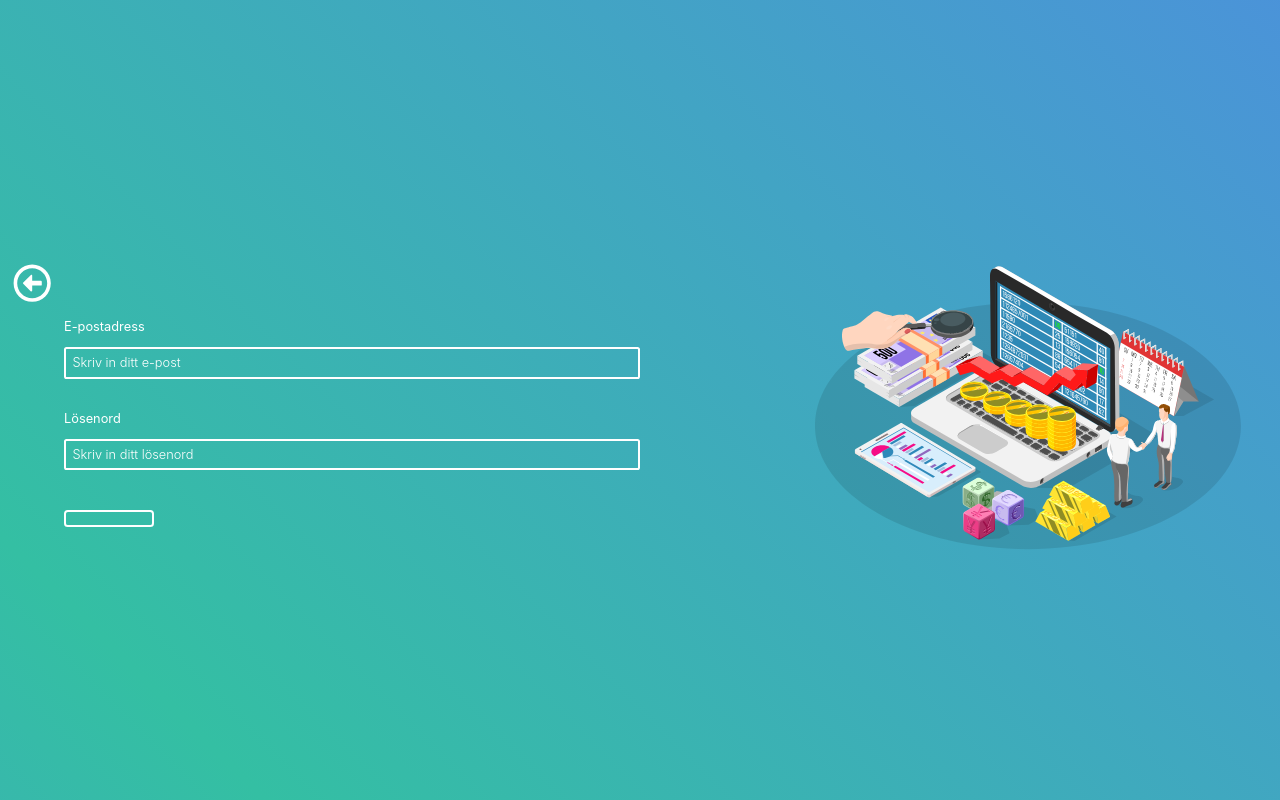
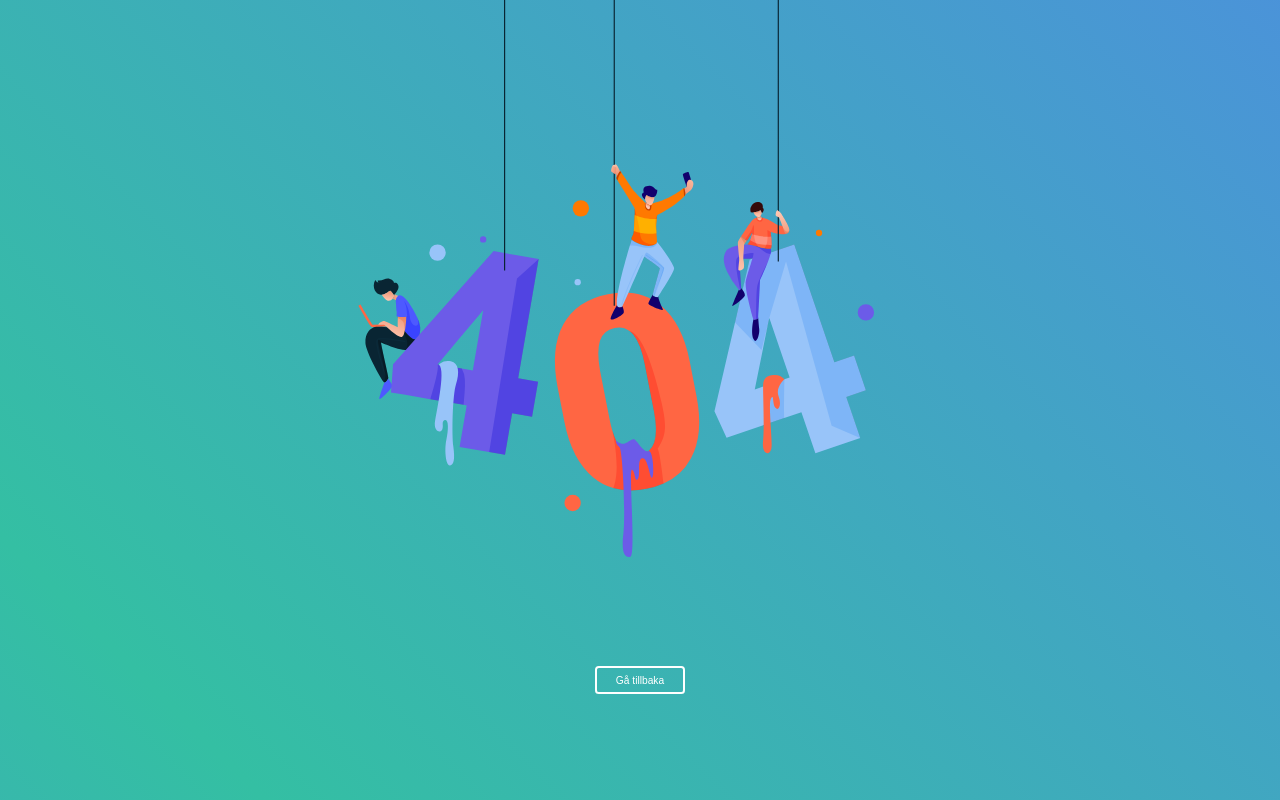
Before and after one commit to mohammad0-0ahmad/stock-portfolio, a React (Create React App) app: page /404 in a window 1280 px wide. Built offline with nearby package versions, Linux system fonts and the light colour scheme.

Commit message:
Created NotFoundPage component.

```diff
--- a/src/App.js
+++ b/src/App.js
@@ -3,6 +3,7 @@ import './App.css';
 import { BrowserRouter, Switch, Route, Redirect } from 'react-router-dom'
 import Dashboard from './components/Dashboard'
 import EnteryPage from './components/EnteryPage'
+import NotFoundPage from './components/NotFoundPage'
 
 function App() {
   return (
@@ -16,8 +17,8 @@ function App() {
         <Route path='/logout'>
           <Redirect to='/' />
         </Route>
+        <Route path='/404' component={NotFoundPage} />
         <Route path='/' render={() => localStorage.sessionId ? <Dashboard /> : <EnteryPage />} />
-        {/** 404 */}
       </Switch>
     </BrowserRouter>
   )
--- a/src/components/Dashboard.js
+++ b/src/components/Dashboard.js
@@ -1,5 +1,5 @@
 import React from 'react';
-import {Switch, Route } from 'react-router-dom';
+import { Switch, Route, useHistory } from 'react-router-dom';
 import '../css/Dashboard.css'
 import NavBar from './NavBar'
 import HomeCard from './HomeCard'
@@ -7,14 +7,15 @@ import PortFolio from './PortFolioCard';
 import SettingCard from './SettingCard';
 
 const Dashboard = () => {
-
+    const history = useHistory()
     return (
         <div id="Dashboard">
-            <NavBar/>
+            <NavBar />
             <Switch>
-            <Route path='/' exact={true} component={HomeCard}/>
-            <Route path='/portfolio' component={PortFolio}/>
-            <Route path='/settings' component={SettingCard}/>
+                <Route path='/' exact={true} component={HomeCard} />
+                <Route path='/portfolio' component={PortFolio} />
+                <Route path='/settings' component={SettingCard} />
+                <Route path='/' render={()=>{history.push('/404')}} />
             </Switch>
         </div>
     )
--- a/src/components/EnteryPage.js
+++ b/src/components/EnteryPage.js
@@ -18,13 +18,15 @@ const EnteryPage = () => {
     let shownCard = (
         history.location.pathname === '/' ? CARDS[0] : (
             history.location.pathname === '/register' ? CARDS[1] : (
-                history.location.pathname === '/reset-password' ? CARDS[2] : ''
+                history.location.pathname === '/reset-password' ? CARDS[2] : '404'
             ))
     )
 
+    shownCard === '404' && history.push('/404');
+
     const handleSubmit = (e) => {
         e.preventDefault()
-        localStorage.setItem('sessionId','1234s56')
+        localStorage.setItem('sessionId', '1234s56')
         history.push('/login')
     }
     return (
--- /dev/null
+++ b/src/components/NotFoundPage.js
@@ -0,0 +1,15 @@
+import React from 'react'
+import '../css/NotFoundPage.css'
+import Button from './Button'
+import { useHistory } from 'react-router-dom'
+
+const NotFoundPage = () => {
+    const history = useHistory()
+    return (
+        <div id='NotFoundPage'>
+        <div id='img404'></div>
+        <Button buttonText='Gå tillbaka' handleClick={()=>{history.push('/')}} className='logInButton'/>
+        </div>
+    )
+}
+export default NotFoundPage;
--- a/src/css/EnteryPage.css
+++ b/src/css/EnteryPage.css
@@ -90,7 +90,6 @@
     background-position: 0% 50%;
   }
 }
-/*Animations*/
 @keyframes imgMovement {
   0% {
     background-position: 50% 50%;
--- /dev/null
+++ b/src/css/NotFoundPage.css
@@ -0,0 +1,44 @@
+#NotFoundPage {
+  display: grid;
+  grid-auto-flow: row;
+  width: 100%;
+  min-height: 100vh;
+  align-items: flex-start;
+  background: linear-gradient(45deg, #5b74ff, #34bfa3, #5b74ff);
+  background-size: 300% 300%;
+  animation: backgroundColor 30s ease infinite;
+  justify-items: center;
+}
+#img404 {
+  width: 70vw;
+  height: 70vh;
+  top: 0;
+  position: relative;
+  background: url("../imgs/404.svg") no-repeat 50% 50%;
+  animation: imgMovement 10s infinite;
+}
+
+/*Animations*/
+
+@keyframes backgroundColor {
+  0% {
+    background-position: 0% 50%;
+  }
+  50% {
+    background-position: 100% 50%;
+  }
+  100% {
+    background-position: 0% 50%;
+  }
+}
+@keyframes imgMovement {
+  0% {
+    background-position: 40% 50%;
+  }
+  50% {
+    background-position: 60% 50%;
+  }
+  100% {
+    background-position: 40% 50%;
+  }
+}
```
Also changed, not shown: src/imgs/404.svg (added).
